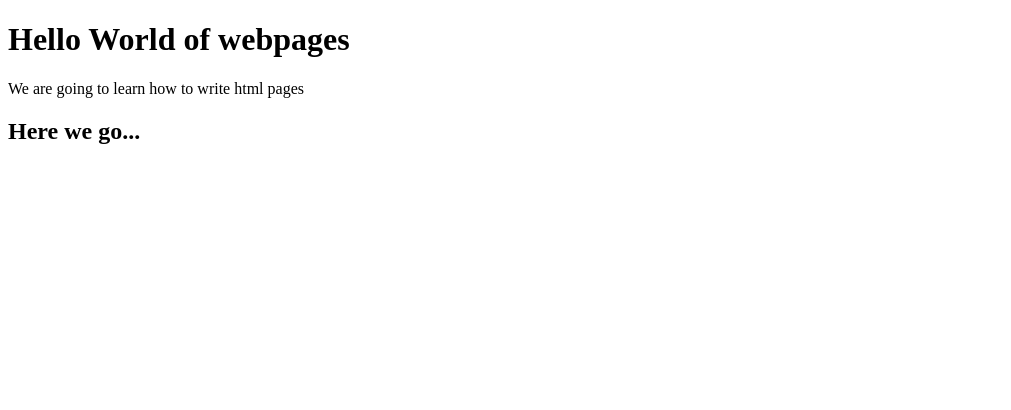
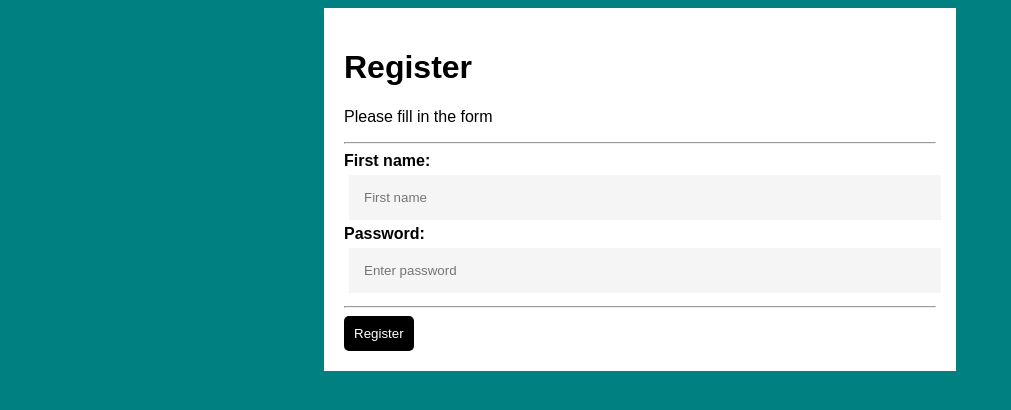
Before and after one commit to SKaraboM/test_demo, a plain HTML site: page index.html in a window 1280 px wide. Shown: the whole page, without its empty margins (0-1011 px from the left). Drawn offline with Linux system fonts and the light colour scheme.

Commit message:
index modified/ new stylesheet

```diff
--- a/index.html
+++ b/index.html
@@ -1,12 +1,24 @@
 <!DOCTYPE html>
 <html lang="en">
 <head>
+	<link rel="stylesheet" href="styling/app.css">
 	<title>Title of the page</title>
 </head>
 <body>
-	<h1>Hello World of webpages</h1>
-	<p>We are going to learn how to write html pages</p>
+	<form action=""><div class="container">
+		<h1>Register</h1>
+		<p>Please fill in the form</p>
 
-	<h2>Here we go...</h2>
+		<hr/>
+		<label><b>First name: </b></label>
+		<input type="text" placeholder="First name" name="fname" id="fname" required>
+		<br/>
+		<label><b>Password: </b></label>
+		<input type="password" placeholder="Enter password" name="pword" id="pword" required>
+
+		<hr/>
+
+		<button type="submit">Register</button></div>
+	</form>
 </body>
 </html>
--- /dev/null
+++ b/styling/app.css
@@ -0,0 +1,30 @@
+body{
+    background-color: teal;
+}
+*{
+    box-sizing: border-box;
+    font-family: Arial, Helvetica, sans-serif;
+}
+.container{
+    margin: auto;
+    width: 50% ;
+    padding: 20px;
+    background-color: white;
+    box-shadow: 20px 20px 20px 0 rgba(0, 0, 0, 0,7);
+}
+
+input[type='text'], input[type=password]{
+    width: 100%;
+    padding: 15px;
+    margin: 5px;
+    border: none;
+    background-color: whitesmoke;
+}
+button{
+    color: white;
+    background-color: black;
+    border: 1px;
+    border-radius: 5px;
+    padding: 10px;
+
+}
```
